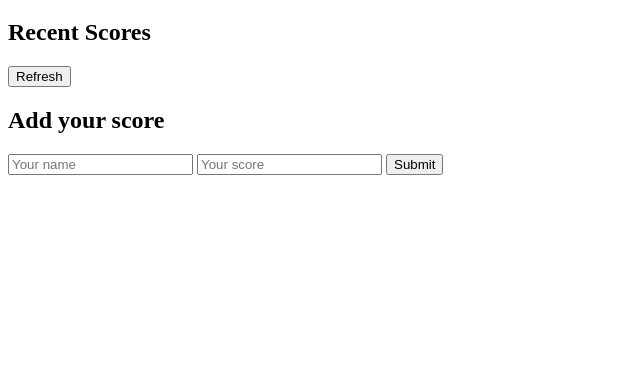
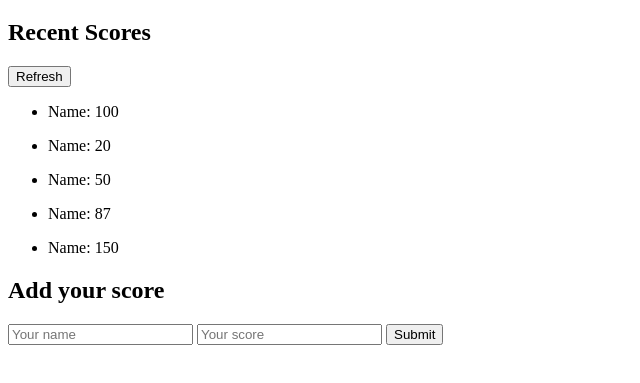
Before and after one commit to gilberthappi/Board-Game, a website: page src/index.html in a window 1280 px wide. Shown: the part 61-444 px from the top of the page, without its empty margins (0-640 px from the left). Drawn offline with Linux system fonts and the light colour scheme.

Commit message:
Updating files

```diff
--- a/src/index.html
+++ b/src/index.html
@@ -1,37 +1,107 @@
 <!DOCTYPE html>
+
 <html lang="en">
+
+
+
+
 <head>
+
   <meta charset="UTF-8">
+
   <meta name="viewport" content="width=device-width, initial-scale=1.0">
+
   <title>Leaderboard</title>
+
   <link rel="preconnect" href="https://fonts.googleapis.com">
+
   <link rel="preconnect" href="https://fonts.gstatic.com" crossorigin>
+
   <link href="https://fonts.googleapis.com/css2?family=Noto+Sans+Display:ital,wght@0,100;0,200;0,300;0,400;0,500;0,600;0,700;1,100;1,200;1,300;1,400;1,500;1,600;1,700&display=swap" rel="stylesheet">
+
 </head>
+
+
+
+
 <body>
+
   <header>
+
     <h1>Leaderboard</h1>
+
   </header>
+
   <section class="scores">
+
     <div class="recentScore">
+
       <div class="secTitle">
+
         <h2>Recent Scores</h2>
+
         <button type="button" class="refreshBtn" id="refreshBtn">Refresh</button>
+
       </div>
+
       <div class="scoresContainer">
-        <ul class="scoreList" id="scoreList">
+
+        <ul class="scoreList">
+
+          <li class="score">
+
+            <p>Name: 100</p>
+
+          </li>
+
+          <li class="score">
+
+            <p>Name: 20</p>
+
+          </li>
+
+          <li class="score">
+
+            <p>Name: 50</p>
+
+          </li>
+
+          <li class="score">
+
+            <p>Name: 87</p>
+
+          </li>
+
+          <li class="score">
+
+            <p>Name: 150</p>
+
+          </li>
 
         </ul>
+
       </div>
+
     </div>
+
     <div class="addYourScore">
+
       <h2>Add your score</h2>
-      <form class="AddScoreForm" id="AddScoreForm" action="submit">
-        <input type="text" name="user" class="yourName" id="yourName" placeholder="Your name" required>
-        <input type="text" name="score" class="yourScore" id="yourScore" placeholder="Your score" required>
+
+      <form class="AddScoreForm" action="submit">
+
+        <input type="text" class="yourName" id="yourName" placeholder="Your name" required>
+
+        <input type="text" class="yourScore" id="yourScore" placeholder="Your score" required>
+
         <button type="submit" class="submitBtn" id="submitBtn">Submit</button>
+
       </form>
+
     </div>
+
   </section>
+
 </body>
+
 </html>
```
Also changed, not shown: dist/index.html.
